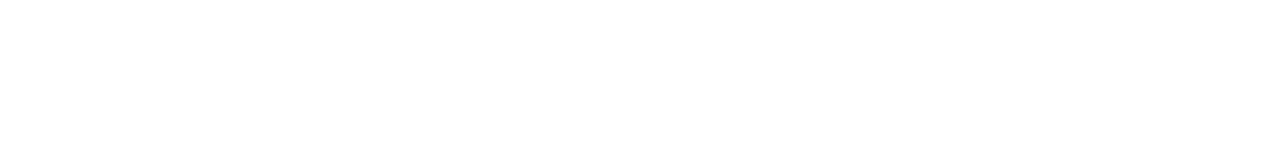
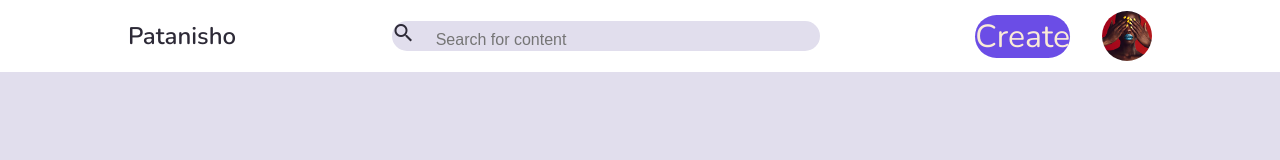
Before and after one commit to WayneMusungu/Patanisho, a plain HTML site: page index.html in a window 1280 px wide. Drawn offline with nearby package versions, Linux system fonts and the light colour scheme; a web font is replaced by a local one.

Commit message:
Add the navigation section

```diff
--- a/index.html
+++ b/index.html
@@ -4,9 +4,31 @@
     <meta charset="UTF-8">
     <meta http-equiv="X-UA-Compatible" content="IE=edge">
     <meta name="viewport" content="width=device-width, initial-scale=1.0">
+    <link rel="stylesheet" href="styles.css">
+    <!-- <link rel="stylesheet" href="https://cdn.jsdelivr.net/npm/bootstrap@4.3.1/dist/css/bootstrap.min.css" integrity="sha384-ggOyR0iXCbMQv3Xipma34MD+dH/1fQ784/j6cY/iJTQUOhcWr7x9JvoRxT2MZw1T" crossorigin="anonymous"> -->
+    <link href="https://fonts.googleapis.com/icon?family=Material+Icons"
+      rel="stylesheet">
     <title>Patanisho</title>
 </head>
 <body>
+    <nav>
+        <div class="container">
+            <h2 class="logo">
+                Patanisho
+            </h2>
+            <div class="search-bar">
+                <i class="material-icons">search</i>
+                <input type="search" placeholder="Search for content">
+            </div>
+            <div class="create">
+                <label class="btn btn-primary" for="create-post">Create</label>
+                <label for="profile-photo">
+                    <img src="./images/profile-picture.jpg" alt="profile-picture">
+                </label>
+            </div>
+        </div>
+    </nav>
 
+    <!-- PROFILE AND SIDEBAR MENUS -->
 </body>
 </html>
--- a/styles.css
+++ b/styles.css
@@ -0,0 +1,110 @@
+@import url('https://fonts.googleapis.com/css2?family=Caveat:wght@700&family=Farsan&family=Nunito:wght@300;400;500;600&display=swap');
+
+:root{
+    --color-dark: hsl(254, 13%, 19%);
+    --color-white: hsl(252, 30%, 100%);
+    --color-primary: hsl(252, 75%, 60%);
+    --color-black: hsl(252, 30%, 10%);
+    --color-red: rgb(241, 67, 67);
+    --color-gray: hsl(252, 15%, 65%);
+    --color-light: hsl(252, 30%, 90%);
+    --color-success: hsl(120, 95%, 65%);
+    --color-secondary: hsl(252, 100%, 90%);
+
+    --border-radius: 2rem;
+    --card-border: 1rem;
+    --btn-padding: 1rem, 2rem;
+    --search-padding: 5rem, 3rem;
+    --card-padding:1rem;
+}
+*,
+*::before,
+*::after{
+    margin: 0;
+    padding: 0;
+    outline: 0;
+    box-sizing: border-box;
+    text-decoration: none;
+    list-style: none;
+    border: none;
+}
+body{
+    font-family: 'Caveat', cursive;
+    font-family: 'Farsan', cursive;
+    font-family: 'Nunito', sans-serif;
+    color: var(--color-dark);
+    background: var(--color-light);
+    overflow-x: hidden;
+}
+
+/* STYLES */
+.container{
+    width: 80%;
+    margin: auto;
+}
+
+.profile-photo{
+    width: 2.7rem;
+    aspect-ratio: 1/1;
+    border-radius: 50%;
+    overflow: hidden;;
+
+}
+img{
+    display: block;
+    border-radius: var(--border-radius);
+    height: 50px;
+    width: 50px;
+
+}
+.btn{
+    display:inline-block;
+    padding: var(--btn-padding);
+    font-weight: 500;
+    font-weight: var(--border-radius);
+    cursor:pointer;
+    transition:all 300ms ease;
+    font-size: 2.0rem;
+}
+
+.btn:hover{
+    opacity: 1.0;
+}
+.btn-primary{
+    background-color: var(--color-primary);
+    color: antiquewhite;
+    border-radius: var(--border-radius);
+}
+/* NAVBAR */
+nav{
+    width: 100%;
+    background-color: var(--color-white);
+    padding: 0.7rem 0;
+    position: fixed;
+    top: 0%;
+    z-index: 10;
+}
+nav .container{
+    display: flex;
+    align-items: center;
+    justify-content: space-between;
+}
+ nav .search-bar{
+     background-color: var(--color-light);
+     border-radius: var(--border-radius);
+     padding: var(--search-padding);
+ }
+
+ nav .search-bar input[type="search"]{
+     background: transparent;
+     width: 30vw;
+     margin-left: 1rem;
+     font-size:medium;
+     color:dimgrey;
+ }
+
+ nav .create{
+     display:flex;
+     align-items:center;
+     gap:2rem;
+ }
```
